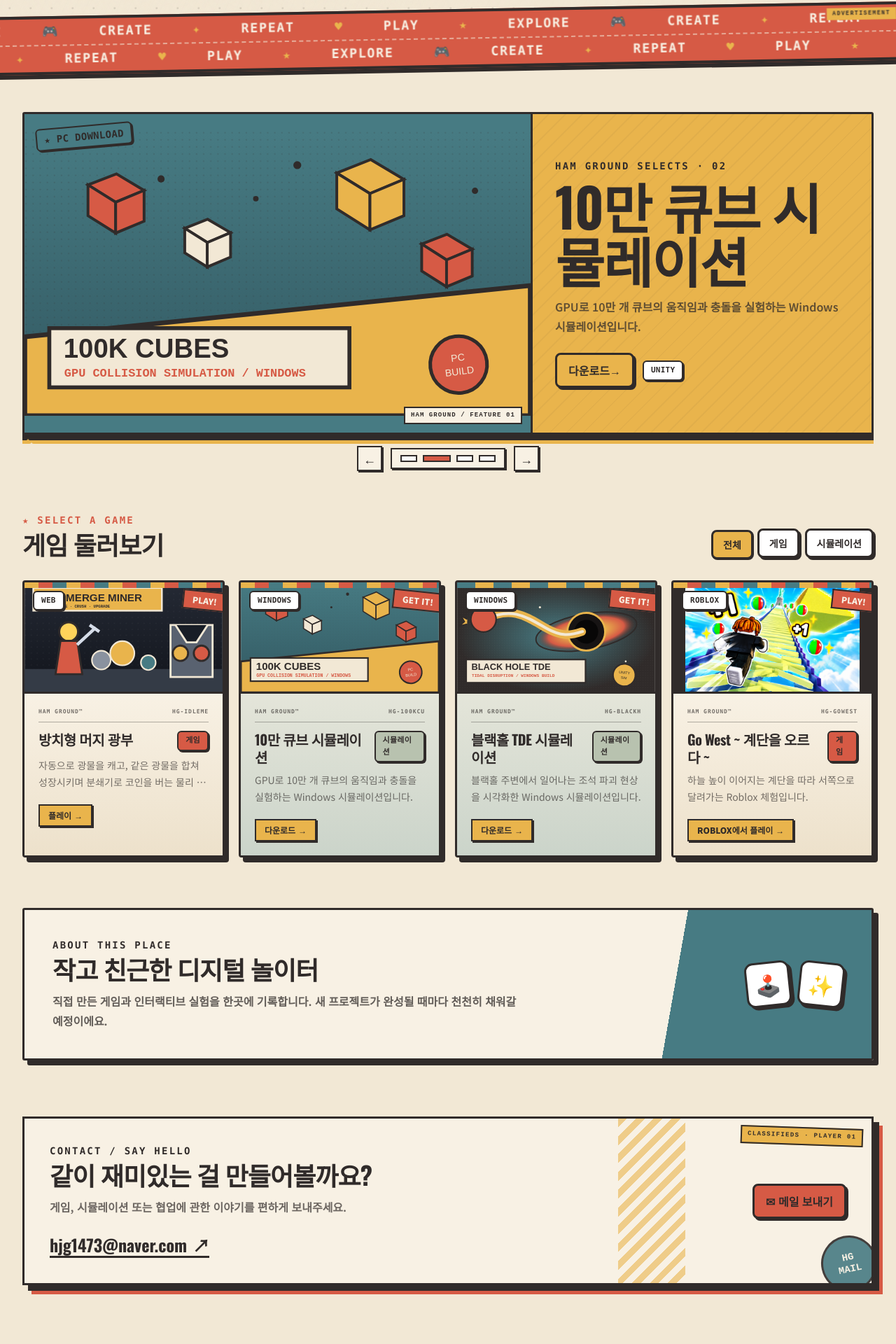
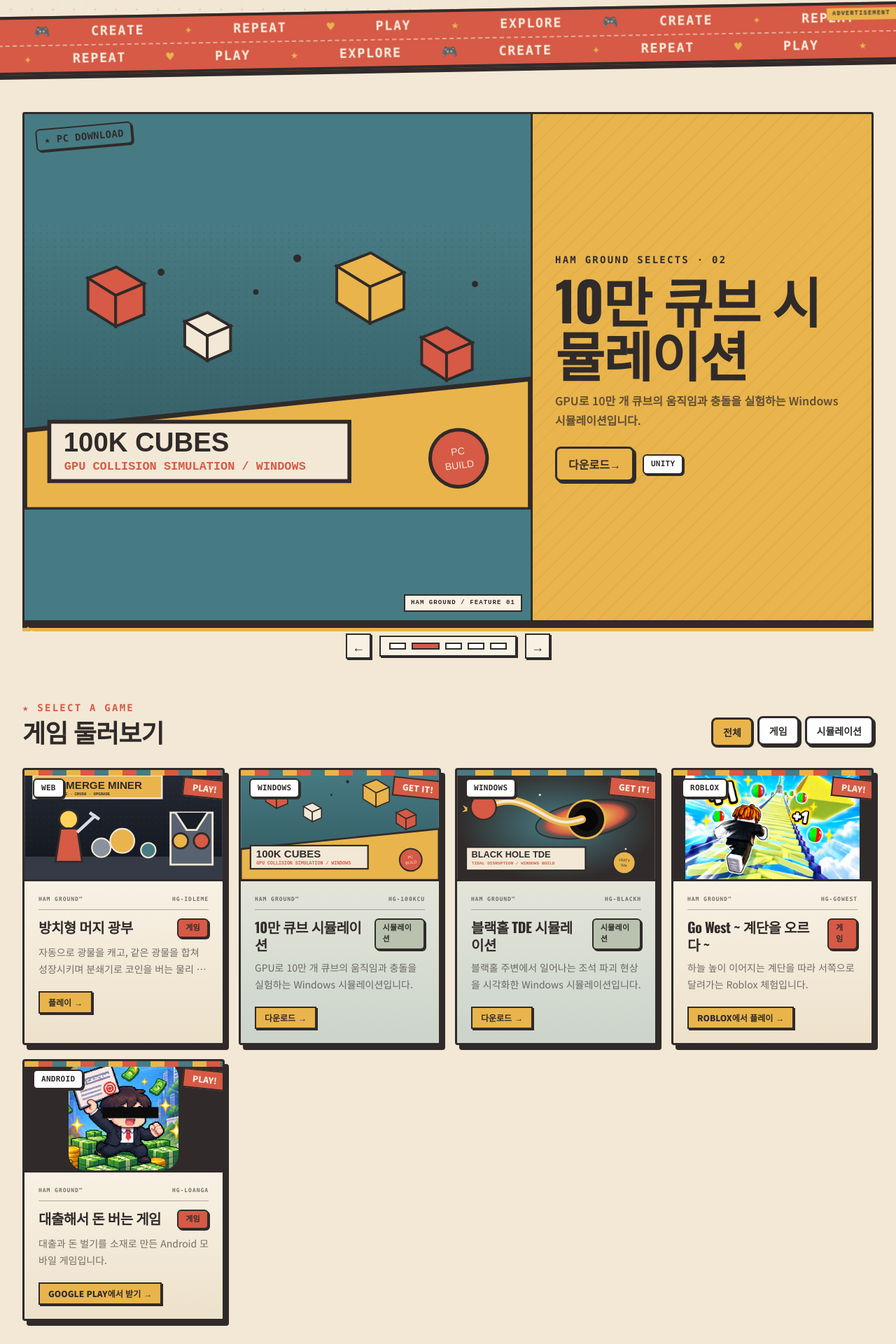
Before and after one commit to hjg1473/MyArcade, a React (Vite) app: page /#/ in a window 1280 px wide. Shown: the part 752-2672 px from the top of the page at 70% size. Built offline with nearby package versions, Linux system fonts and the light colour scheme.

Commit message:
Add Google Play loan game

```diff
--- a/src/components/FeaturedCarousel.tsx
+++ b/src/components/FeaturedCarousel.tsx
@@ -20,8 +20,8 @@ export function FeaturedCarousel({ games }: { games: Game[] }) {
   return <section className="featured-carousel" aria-roledescription="carousel" aria-label={t('featuredGames')} onMouseEnter={() => setPaused(true)} onMouseLeave={() => setPaused(false)} onFocusCapture={() => setPaused(true)} onBlurCapture={() => setPaused(false)}>
     <div className="featured-track" style={{ transform: `translateX(-${active * 100}%)` }}>
       {games.map((game, index) => <article key={game.id} className="featured-card featured-slide" aria-hidden={index !== active}>
-        <div className="featured-media"><img src={`${import.meta.env.BASE_URL}${game.thumbnail}`} alt="" /><Badge tone={game.delivery === 'download' ? 'blue' : 'pink'} className="featured-sticker sticker-wiggle">★ {game.delivery === 'download' ? 'PC DOWNLOAD' : game.delivery === 'roblox' ? 'ROBLOX EXPERIENCE' : 'PLAY ONLINE'}</Badge></div>
-        <div className="featured-copy"><p className="kicker text-ink">HAM GROUND SELECTS · 0{index + 1}</p><h2>{game.title[language]}</h2><p>{game.description[language]}</p><div className="mt-6 flex flex-wrap items-center gap-3"><Link to={`/play/${game.id}`} className="brutal-button tone-yellow featured-play">{game.delivery === 'download' ? t('download') : game.delivery === 'roblox' ? t('playRoblox') : `${t('play')} NOW!`} <span aria-hidden>→</span></Link><Badge tone="white">{game.engine}</Badge></div></div>
+        <div className="featured-media"><img src={`${import.meta.env.BASE_URL}${game.thumbnail}`} alt="" /><Badge tone={game.delivery === 'download' ? 'blue' : 'pink'} className="featured-sticker sticker-wiggle">★ {game.delivery === 'download' ? 'PC DOWNLOAD' : game.delivery === 'roblox' ? 'ROBLOX EXPERIENCE' : game.delivery === 'googleplay' ? 'ANDROID RELEASE' : 'PLAY ONLINE'}</Badge></div>
+        <div className="featured-copy"><p className="kicker text-ink">HAM GROUND SELECTS · 0{index + 1}</p><h2>{game.title[language]}</h2><p>{game.description[language]}</p><div className="mt-6 flex flex-wrap items-center gap-3"><Link to={`/play/${game.id}`} className="brutal-button tone-yellow featured-play">{game.delivery === 'download' ? t('download') : game.delivery === 'roblox' ? t('playRoblox') : game.delivery === 'googleplay' ? t('getGooglePlay') : `${t('play')} NOW!`} <span aria-hidden>→</span></Link><Badge tone="white">{game.engine}</Badge></div></div>
       </article>)}
     </div>
     {games.length > 1 && <div className="carousel-controls"><button type="button" onClick={() => move(-1)} aria-label={t('previous')}>←</button><div className="carousel-dots">{games.map((game, index) => <button key={game.id} type="button" className={index === active ? 'active' : ''} onClick={() => setActive(index)} aria-label={`${game.title[language]} ${t('slideOf')} ${index + 1}`} aria-current={index === active ? 'true' : undefined} />)}</div><button type="button" onClick={() => move(1)} aria-label={t('next')}>→</button></div>}
--- a/src/components/GameCard.tsx
+++ b/src/components/GameCard.tsx
@@ -6,12 +6,12 @@ import { Badge } from './ui'
 export function GameCard({ game }: { game: Game }) {
   const { language, t } = useLanguage()
   const serial = `HG-${game.id.replace(/[^a-z0-9]/gi, '').slice(0, 6).toUpperCase()}`
-  const action = game.delivery === 'download' ? t('download') : game.delivery === 'roblox' ? t('playRoblox') : t('play')
+  const action = game.delivery === 'download' ? t('download') : game.delivery === 'roblox' ? t('playRoblox') : game.delivery === 'googleplay' ? t('getGooglePlay') : t('play')
   return <Link to={`/play/${game.id}`} className={`game-card group category-${game.category}`} aria-label={`${game.title[language]} — ${action}`}>
     <div className="relative aspect-video overflow-hidden bg-sky/15">
-      <img src={`${import.meta.env.BASE_URL}${game.thumbnail}`} alt="" loading="lazy" className={`h-full w-full transition duration-300 group-hover:scale-[1.03] ${game.delivery === 'roblox' ? 'bg-ink object-contain' : 'object-cover'}`} />
+      <img src={`${import.meta.env.BASE_URL}${game.thumbnail}`} alt="" loading="lazy" className={`h-full w-full transition duration-300 group-hover:scale-[1.03] ${game.delivery === 'roblox' || game.delivery === 'googleplay' ? 'bg-ink object-contain' : 'object-cover'}`} />
       <span className="sticker-play" aria-hidden>{game.delivery === 'download' ? 'GET IT!' : 'PLAY!'}</span>
-      <Badge tone="white" className="absolute left-3 top-3">{game.delivery === 'download' ? 'WINDOWS' : game.delivery === 'roblox' ? 'ROBLOX' : 'WEB'}</Badge>
+      <Badge tone="white" className="absolute left-3 top-3">{game.delivery === 'download' ? 'WINDOWS' : game.delivery === 'roblox' ? 'ROBLOX' : game.delivery === 'googleplay' ? 'ANDROID' : 'WEB'}</Badge>
     </div>
     <div className="cartridge-body flex flex-1 flex-col p-4 sm:p-5">
       <div className="cartridge-meta"><span>HAM GROUND™</span><span>{serial}</span></div>
--- a/src/data/games.ts
+++ b/src/data/games.ts
@@ -36,4 +36,13 @@ export const games: Game[] = [
     controls: { ko: 'Roblox 기본 이동 조작으로 계단을 따라 올라가세요.', en: 'Use the standard Roblox movement controls to climb the course.' },
     engine: 'Roblox Studio', platform: 'Roblox · PC / Mobile', releaseDate: '2026-09-28', playable: true,
   },
+  {
+    id: 'loan-game', title: { ko: '대출해서 돈 버는 게임', en: 'Make Money with Loans' },
+    description: { ko: '대출과 돈 벌기를 소재로 만든 Android 모바일 게임입니다.', en: 'An Android mobile game built around loans and making money.' },
+    longDescription: { ko: '대출과 자금 운용이라는 독특한 소재를 가볍게 풀어낸 모바일 게임입니다. 별도의 파일을 받을 필요 없이 공식 Google Play 스토어에서 Android 기기에 설치할 수 있습니다.', en: 'A mobile game with a playful take on loans and managing money. No separate file download is needed; install it on an Android device from the official Google Play Store.' },
+    thumbnail: 'thumbnails/loan-game.webp', category: 'game', delivery: 'googleplay',
+    externalUrl: 'https://play.google.com/store/apps/details?id=com.hygeonstudio.loangame&hl=ko',
+    controls: { ko: 'Android 기기의 터치 화면으로 조작합니다.', en: 'Play using the touchscreen on an Android device.' },
+    engine: 'Mobile Game', platform: 'Android · Google Play', playable: true,
+  },
 ]
--- a/src/data/translations.ts
+++ b/src/data/translations.ts
@@ -20,6 +20,7 @@ export const translations = {
     aboutGame: '프로젝트 소개', gallery: '게임 이미지', galleryEmpty: '이미지를 곧 추가할 예정이에요.', video: '게임 영상', videoEmpty: 'YouTube 영상을 업로드하면 이곳에서 바로 볼 수 있어요.', watchYoutube: 'YouTube에서 보기',
     featuredGames: 'FEATURED GAMES', previous: '이전 게임', next: '다음 게임', slideOf: '번째 슬라이드',
     playRoblox: 'Roblox에서 플레이', robloxGuide: 'Roblox 게임 페이지에서 플레이 버튼을 누르면 앱이 실행됩니다.',
+    getGooglePlay: 'Google Play에서 받기', googlePlayGuide: 'Google Play 스토어에서 Android 기기에 설치할 수 있습니다.',
     footer: '작은 게임, 큰 즐거움.', github: 'GitHub',
   },
   en: {
@@ -41,6 +42,7 @@ export const translations = {
     aboutGame: 'About this project', gallery: 'Game images', galleryEmpty: 'More images will be added here soon.', video: 'Game video', videoEmpty: 'A YouTube video will appear here after it is uploaded.', watchYoutube: 'Watch on YouTube',
     featuredGames: 'FEATURED GAMES', previous: 'Previous game', next: 'Next game', slideOf: 'slide',
     playRoblox: 'Play on Roblox', robloxGuide: 'Open the Roblox game page and press Play to launch the app.',
+    getGooglePlay: 'Get it on Google Play', googlePlayGuide: 'Install the game on your Android device from Google Play.',
     footer: 'Small games, big fun.', github: 'GitHub',
   },
 } satisfies Record<Language, Record<string, string>>
--- a/src/styles/index.css
+++ b/src/styles/index.css
@@ -103,6 +103,10 @@
   .roblox-stage { box-shadow: 8px 8px 0 var(--color-ink), 14px 14px 0 var(--color-pink); }
   .roblox-stage .download-copy { background: repeating-linear-gradient(135deg,var(--color-blue) 0 16px,#3e7078 16px 18px); color: var(--color-card); }
   .roblox-stage .download-copy .kicker { color: var(--color-card); }
+  .googleplay-stage { box-shadow: 8px 8px 0 var(--color-ink), 14px 14px 0 var(--color-mint); }
+  .googleplay-stage .download-art { background: #1f2524; }
+  .googleplay-stage .download-art img { padding: 1.5rem; }
+  .googleplay-stage .download-copy { background: repeating-linear-gradient(135deg,var(--color-mint) 0 16px,#aab8a2 16px 18px); color: var(--color-ink); }
   .project-content { @apply grid gap-5 md:grid-cols-2; }
   .project-about { @apply md:col-span-2; background: linear-gradient(105deg,var(--color-card) 0 82%,var(--color-yellow) 82%); }
   .project-about h2 { @apply mt-1 text-3xl uppercase; }
--- a/src/types.ts
+++ b/src/types.ts
@@ -1,7 +1,7 @@
 export type Language = 'ko' | 'en'
 export type LocalizedText = Record<Language, string>
 export type GameCategory = 'game' | 'simulation'
-export type GameDelivery = 'web' | 'download' | 'roblox'
+export type GameDelivery = 'web' | 'download' | 'roblox' | 'googleplay'
 
 export interface Game {
   id: string
```
Also changed, not shown: src/pages/PlayPage.tsx (+5 -2 lines), public/thumbnails/loan-game.webp (added).
